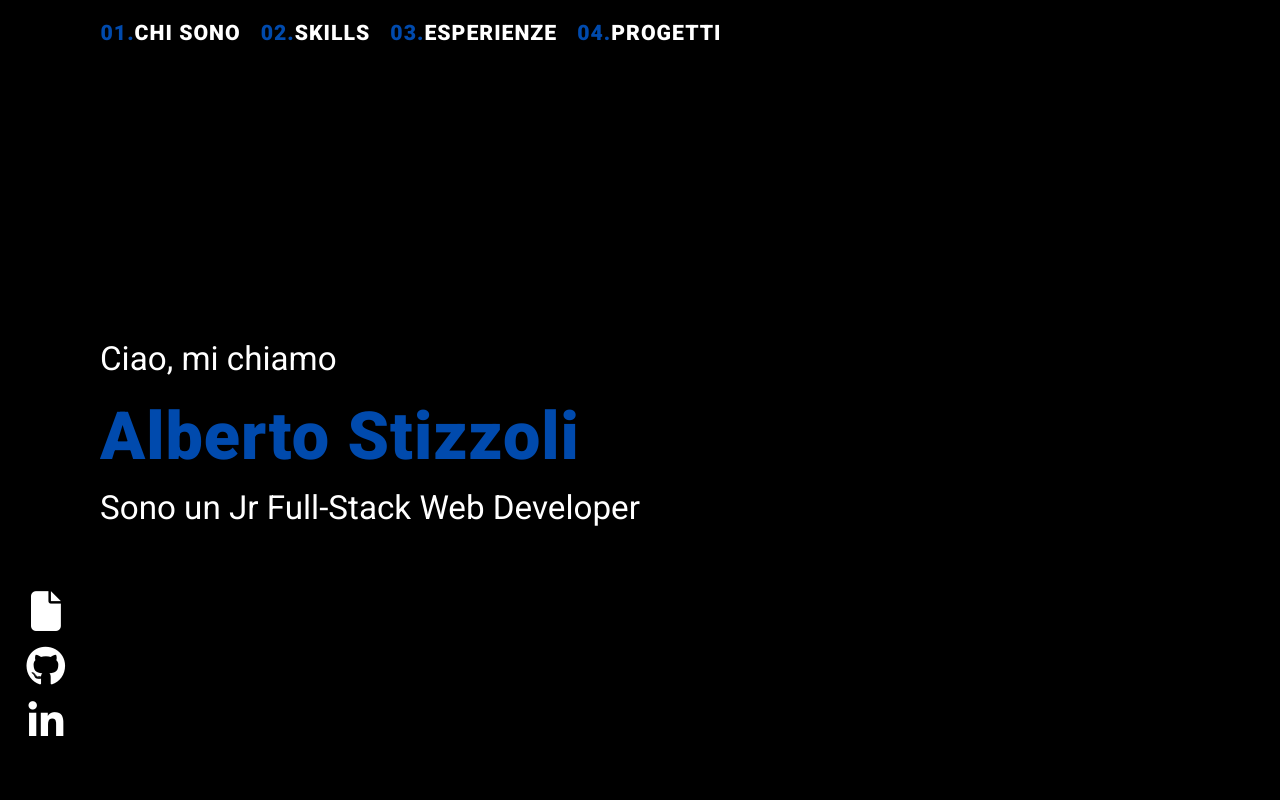
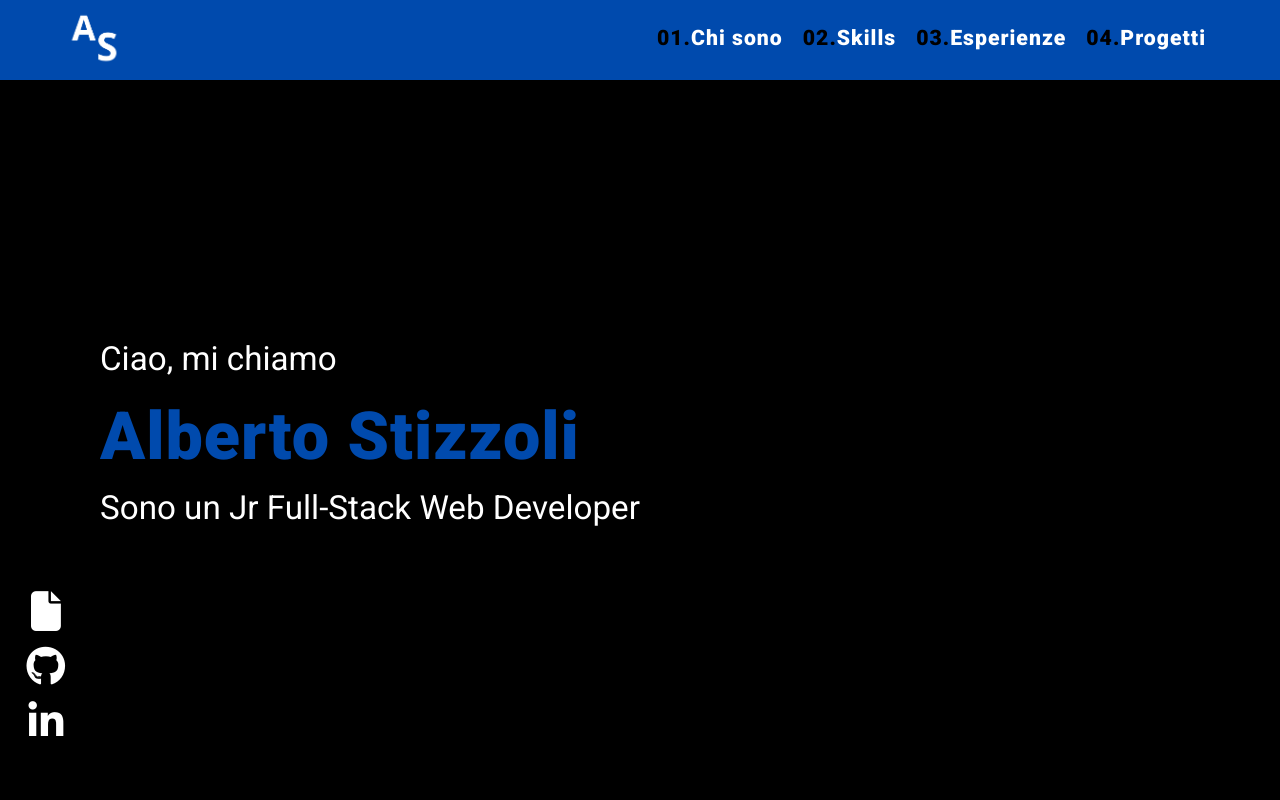
Before and after one commit to albertostizzoli/my-portfolio, a Vue app: page / in a window 1280 px wide. Shown: the top 800 px of the page. Built offline with nearby package versions, Linux system fonts and the light colour scheme.

Commit message:
change color of header

```diff
--- a/index.html
+++ b/index.html
@@ -2,7 +2,7 @@
 <html lang="en">
 <head>
   <meta charset="UTF-8">
-  <link rel="icon" href="/img/my_portfolio_logo.png">
+  <link rel="icon" href="/img/logo.png">
   <meta name="viewport" content="width=device-width, initial-scale=1.0">
   <title>AlbertoStizzoli Portfolio</title>
 </head>
--- a/src/assets/styles/main.scss
+++ b/src/assets/styles/main.scss
@@ -43,6 +43,6 @@ ul li{
 
 /* Handle */
 ::-webkit-scrollbar-thumb {
-  background: rgb(0, 74, 173);
+  background: white;
   border-radius: 10px;
 }
--- a/src/components/HeaderSection.vue
+++ b/src/components/HeaderSection.vue
@@ -1,26 +1,29 @@
 <template>
     <header>
         <nav class="navbar">
+            <div class="logo">
+                <img src="/img/logo.png" alt="logo">
+            </div>
             <div id="navbar-list">
                 <ul>
                     <li>
                         <router-link :to="{ name: 'home', hash: '#about-me' }">
-                            <span class="index">01.</span>CHI SONO
+                            <span class="index">01.</span>Chi sono
                         </router-link>
                     </li>
                     <li>
                         <router-link :to="{ name: 'home', hash: '#skills' }">
-                            <span class="index">02.</span>SKILLS
+                            <span class="index">02.</span>Skills
                         </router-link>
                     </li>
                     <li>
                         <router-link :to="{ name: 'home', hash: '#experience' }">
-                            <span class="index">03.</span>ESPERIENZE
+                            <span class="index">03.</span>Esperienze
                         </router-link>
                     </li>
                     <li>
                         <router-link :to="{ name: 'home', hash: '#projects' }">
-                            <span class="index">04.</span>PROGETTI
+                            <span class="index">04.</span>Progetti
                         </router-link>
                     </li>
                 </ul>
@@ -40,22 +43,22 @@
                     <ul class="sidemenu__list">
                         <li data-bs-dismiss="offcanvas">
                             <router-link :to="{ name: 'home', hash: '#about-me' }" @click.prevent="isActive">
-                                <span class="index">01.</span>CHI SONO
+                                <span class="index">01.</span>Chi sono
                             </router-link>
                         </li>
                         <li data-bs-dismiss="offcanvas">
                             <router-link :to="{ name: 'home', hash: '#skills' }" @click.prevent="isActive">
-                                <span class="index">02.</span>SKILLS
+                                <span class="index">02.</span>Skills
                             </router-link>
                         </li>
                         <li data-bs-dismiss="offcanvas">
                             <router-link :to="{ name: 'home', hash: '#experience' }" @click.prevent="isActive">
-                                <span class="index">03.</span>ESPERIENZE
+                                <span class="index">03.</span>Esperienze
                             </router-link>
                         </li>
                         <li data-bs-dismiss="offcanvas">
                             <router-link :to="{ name: 'home', hash: '#projects' }" @click.prevent="isActive">
-                                <span class="index">04.</span>PROGETTI
+                                <span class="index">04.</span>Progetti
                             </router-link>
                         </li>
                     </ul>
@@ -92,6 +95,7 @@ header {
     display: flex;
     justify-content: space-around;
     align-items: center;
+    background-color: rgb(0, 74, 173);
 
     nav {
         width: 90%;
@@ -99,12 +103,24 @@ header {
         align-items: center;
         justify-content: space-between;
 
+        .logo{
+            height: 100%;
+            display: flex;
+            align-items: center;
+            justify-content: center;
+
+            img{
+                width: 60px;
+            }
+        }
+
         #navbar-list {
             ul {
                 list-style-type: none;
                 display: flex;
 
                 li {
+                    margin-top: 10px;
                     padding: 10px;
                     cursor: pointer;
                     font-size: 1.6rem;
@@ -118,12 +134,12 @@ header {
                         color: white;
 
                         &:hover {
-                            color: $primary-color;
+                            color: black;
                         }
                     }
 
                     .index {
-                        color: $primary-color;
+                        color: black;
                     }
                 }
             }
@@ -153,12 +169,12 @@ header {
                     color: white;
 
                     &:hover {
-                        color: $primary-color;
+                        color: black;
                     }
                 }
 
                 .index {
-                    color: $primary-color;
+                    color: black;
                 }
             }
         }
@@ -184,7 +200,7 @@ header {
                         width: 20px;
                         height: 3px;
                         margin: auto;
-                        background: $primary_color;
+                        background: white;
                         position: absolute;
                         top: 0;
                         bottom: 0;
@@ -222,7 +238,7 @@ header {
     }
 
     .offcanvas {
-        background-color: rgba(0, 0 ,0, 0.5);
+        background-color: rgba(0, 74, 173, 0.5);
 
         &.offcanvas-end {
             width: 50%;
```
Also changed, not shown: public/img/logo.png (added).
